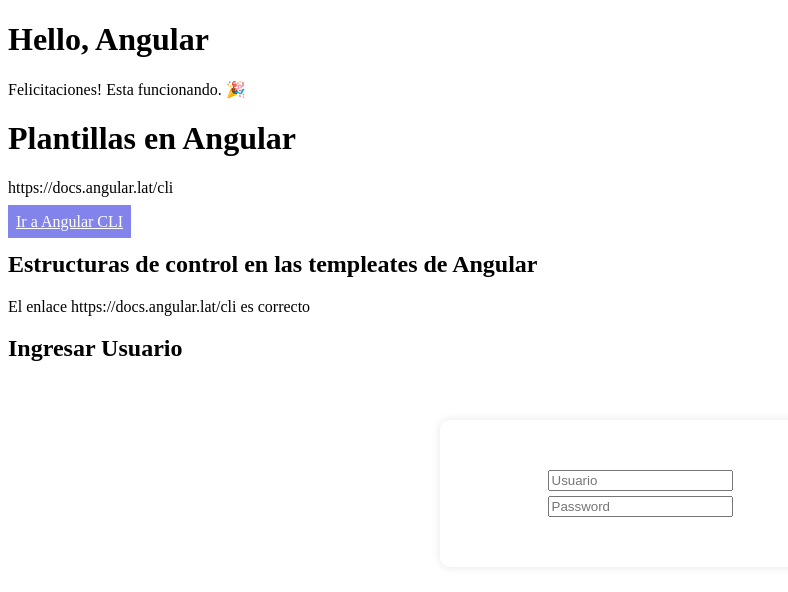
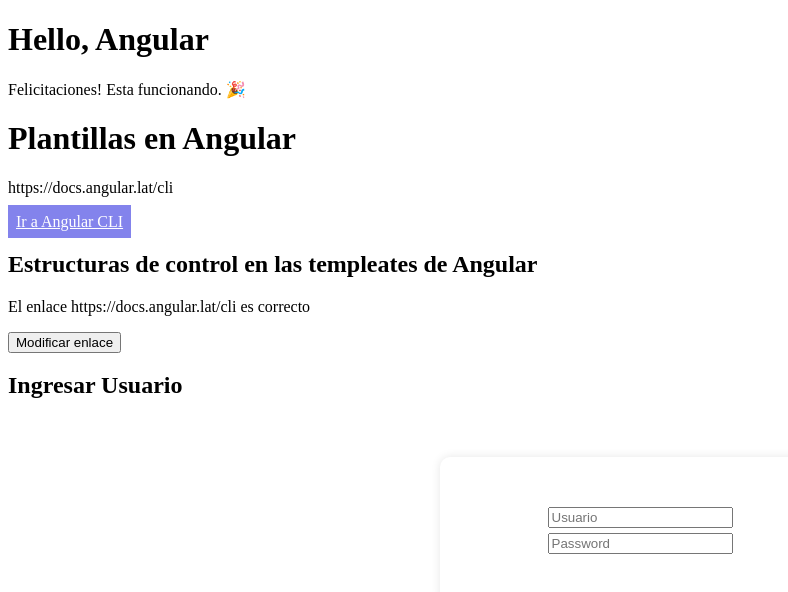
Before and after one commit to Juan8516/03.-Angular, an Angular app: page / in a window 1280 px wide. Shown: the top 592 px of the page, without its empty margins (0-788 px from the left). Built offline with nearby package versions, Linux system fonts and the light colour scheme.

Commit message:
evento click

```diff
--- a/src/app/usuario/usuario.html
+++ b/src/app/usuario/usuario.html
@@ -9,9 +9,11 @@
 
 @if(redirigir == true) {
   <p>El enlace {{webCliReference}} es correcto</p>
-}@else {
+} @else {
   <p>El enlace {{webCliReference}} no es correcto</p>
 }
+
+<button (click)="cambioRedireccion()">Modificar enlace</button>
 
 <h2>Ingresar Usuario</h2>
 
@@ -21,6 +23,7 @@
   <input class="password" type="text" password placeholder="Password" />
 </div>
 
+
 <br>
 <br>
 <br>
--- a/src/app/usuario/usuario.ts
+++ b/src/app/usuario/usuario.ts
@@ -12,4 +12,16 @@
 
   redirigir = true;
 
+  cambioRedireccion() {
+
+    if(this.redirigir == false) {
+
+      this.redirigir = true;
+
+    } else {
+
+      this.redirigir = false;
+
+    }
+  }
 }
```
